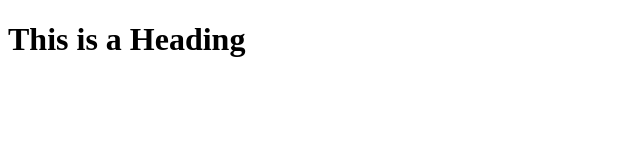
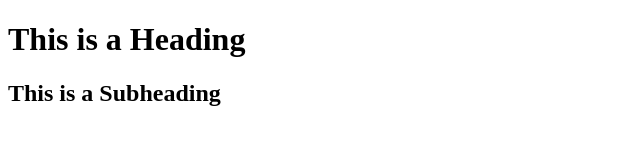
Before and after one commit to pyrrhicPachyderm/github-pages-deploy-test, a plain HTML site: page index.html in a window 1280 px wide. Shown: the whole page, without its empty margins (0-640 px from the left). Drawn offline with Linux system fonts and the light colour scheme.

Commit message:
Make a useless change to allow another push, for testing.

```diff
--- a/index.html
+++ b/index.html
@@ -8,5 +8,6 @@
 
 	<body>
 		<h1>This is a Heading</h1>
+		<h2>This is a Subheading</h2>
 	</body>
 </html>
```
